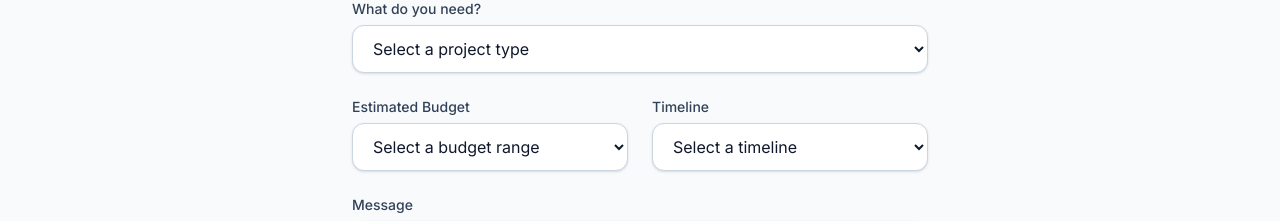
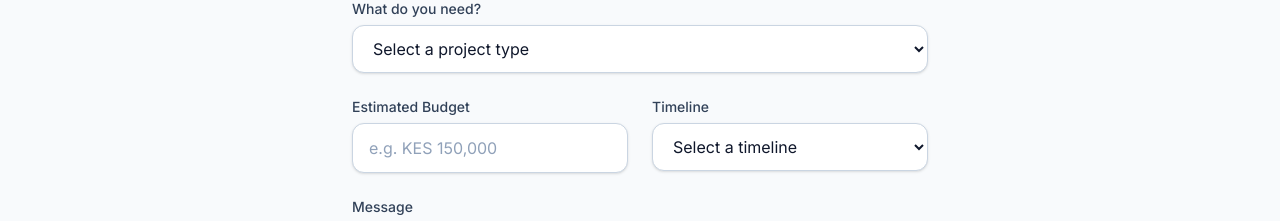
Before and after one commit to JOSEPH-KIBIRU/Pigiecore-solutions, a Next.js app: page / in a window 1280 px wide. Shown: the part 9500-9721 px from the top of the page. Built offline with nearby package versions, Linux system fonts and the light colour scheme; no server answers; the database is empty.

Commit message:
Contact form: replace budget range dropdown with free-text budget input

```diff
--- a/src/app/admin/page.tsx
+++ b/src/app/admin/page.tsx
@@ -105,14 +105,6 @@ const CONTACT_SERVICES: Record<string, string> = {
   "web-application": "Web application",
   "automation-integration": "Automation/integration",
   "other": "Other",
-};
-
-const BUDGET_LABELS: Record<string, string> = {
-  "under-100k": "Under KES 100,000",
-  "100k-250k": "KES 100,000 – 250,000",
-  "250k-500k": "KES 250,000 – 500,000",
-  "500k-1m": "KES 500,000 – 1,000,000",
-  "1m-plus": "KES 1,000,000+",
 };
 
 const TIMELINE_LABELS: Record<string, string> = {
@@ -693,7 +685,7 @@ export default function AdminPage() {
                             )}
                             {sub.budget && (
                               <div className="text-xs text-slate-500 dark:text-slate-400">
-                                Estimated Budget: {BUDGET_LABELS[sub.budget] ?? sub.budget}
+                                Estimated Budget: {sub.budget}
                               </div>
                             )}
                             {sub.timeline && (
--- a/src/components/contact.tsx
+++ b/src/components/contact.tsx
@@ -223,20 +223,15 @@ export default function Contact() {
                 >
                   Estimated Budget
                 </label>
-                <select
+                <input
+                  type="text"
                   id="budget"
                   name="budget"
                   value={values.budget}
                   onChange={(e) => setValues((v) => ({ ...v, budget: e.target.value }))}
-                  className="block w-full rounded-xl border border-slate-300 bg-white px-4 py-3 text-slate-900 shadow-sm focus:border-sky-500 focus:ring-2 focus:ring-sky-500/20 outline-none transition-all dark:bg-slate-800 dark:text-white dark:border-slate-600"
-                >
-                  <option value="">Select a budget range</option>
-                  <option value="under-100k">Under KES 100,000</option>
-                  <option value="100k-250k">KES 100,000 – 250,000</option>
-                  <option value="250k-500k">KES 250,000 – 500,000</option>
-                  <option value="500k-1m">KES 500,000 – 1,000,000</option>
-                  <option value="1m-plus">KES 1,000,000+</option>
-                </select>
+                  className="block w-full rounded-xl border border-slate-300 bg-white px-4 py-3 text-slate-900 placeholder-slate-400 shadow-sm focus:border-sky-500 focus:ring-2 focus:ring-sky-500/20 outline-none transition-all dark:bg-slate-800 dark:text-white dark:placeholder-slate-500 dark:border-slate-600"
+                  placeholder="e.g. KES 150,000"
+                />
               </div>
               <div>
                 <label
```
